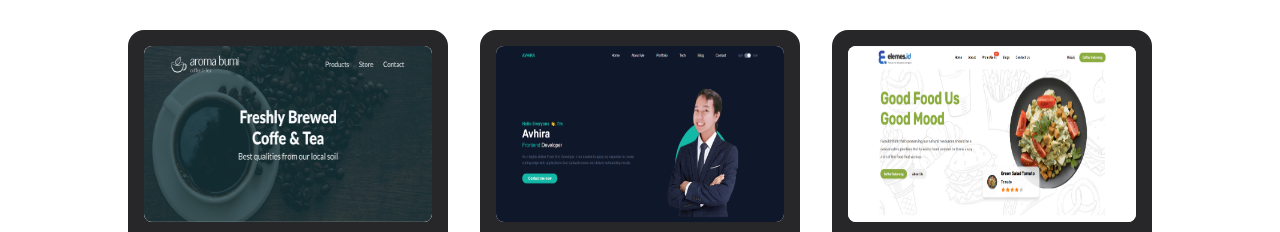
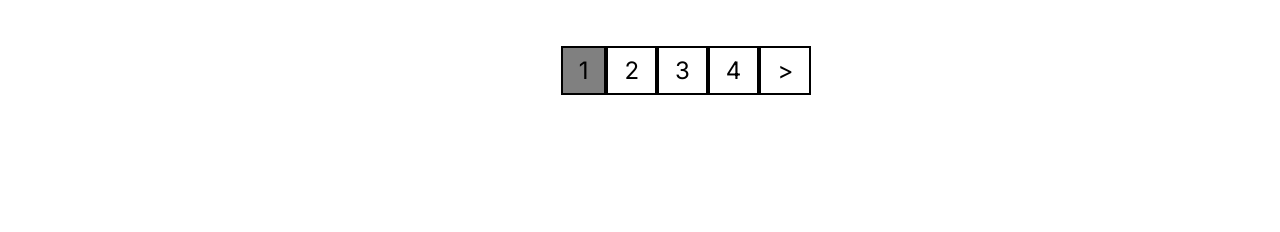
Before and after one commit to avhira/yusup-portfolio, a React (Vite) app: page /project in a window 1280 px wide. Shown: the part 568-800 px from the top of the page. Built offline with nearby package versions, Linux system fonts and the light colour scheme.

Commit message:
add feature

```diff
--- a/package.json
+++ b/package.json
@@ -15,6 +15,7 @@
     "animate.css": "^4.1.1",
     "react": "^18.2.0",
     "react-dom": "^18.2.0",
+    "react-paginate": "^8.2.0",
     "react-router-dom": "^6.18.0",
     "react-toastify": "^10.0.5"
   },
--- a/src/component/ModalComponent.jsx
+++ b/src/component/ModalComponent.jsx
@@ -1,5 +1,5 @@
 import { useState, useEffect } from 'react';
-import ToastMessage, { notify } from '@/component/utilities/ReactToast';
+import ToastMessage, { notify } from '@/utilities/ReactToast';
 import emailjs from '@emailjs/browser';
 
 const ModalComponent = ({ formData, setFormData, showModal, setShowModal, errors }) => {
--- /dev/null
+++ b/src/component/Pagination.jsx
@@ -0,0 +1,35 @@
+import ReactPaginate from 'react-paginate';
+
+const Pagination = ({ setItems, pageCount, fetchDatas, halaman, setHalaman }) => {
+  const handlePageClick = async (data) => {
+    let currentPage = data.selected + 1; // data = indeks
+    setHalaman(currentPage - 1);
+    const itemsPage = await fetchDatas(currentPage);
+    setItems(itemsPage);
+  };
+  return (
+    <>
+      <ReactPaginate
+        previousLabel={'<'}
+        nextLabel={'>'}
+        breakLabel={'...'}
+        pageCount={pageCount}
+        marginPagesDisplayed={2}
+        pageRangeDisplayed={3}
+        onPageChange={handlePageClick}
+        containerClassName={'pagination'}
+        pageClassName={'page-item'}
+        pageLinkClassName={'page-link'}
+        previousClassName={`page-item ${halaman === 0 ? 'hidden' : ''}`}
+        previousLinkClassName={'page-link'}
+        nextClassName={`page-item ${halaman === pageCount - 1 ? 'hidden' : ''}`}
+        nextLinkClassName={'page-link'}
+        breakClassName={'page-item'}
+        breakLinkClassName={'page-link'}
+        activeClassName={'active'}
+      />
+    </>
+  );
+};
+
+export default Pagination;
--- a/src/pages/MyProfile.jsx
+++ b/src/pages/MyProfile.jsx
@@ -1,5 +1,5 @@
 import { useState } from 'react';
-import Back from '@/component/utilities/Back.jsx';
+import Back from '@/utilities/Back.jsx';
 import DataDescription from '@/component/Profile/DataDescription.jsx';
 import Technology from '@/component/Profile/Technology.jsx';
 import Contact from '@/component/Profile/Contact.jsx';
--- a/src/pages/Projects.jsx
+++ b/src/pages/Projects.jsx
@@ -1,15 +1,40 @@
-import Back from '@/component/utilities/Back.jsx';
+import { useState, useEffect } from 'react';
 import { projects } from '@/data/projects.js';
-import Card from '@/component/Card.jsx';
+import Pagination from '@/component/pagination';
+import Back from '@/utilities/Back.jsx';
+import Card from '@/component/Projects/Card';
 
 export default function Projects() {
+  const [items, setItems] = useState([]);
+  const [pageCount, setPageCount] = useState(0);
+  const [halaman, setHalaman] = useState(0);
+  const limit = 3;
+
+  useEffect(() => {
+    setPageCount(Math.ceil(projects.length / limit));
+    setItems(projects.slice(0, limit));
+  }, []);
+
+  const fetchDatas = (pageNumber) => {
+    const startIndex = (pageNumber - 1) * limit;
+    const endIndex = startIndex + limit;
+    const data = projects.slice(startIndex, endIndex);
+    return Promise.resolve(data);
+  };
   return (
     <>
       <Back />
       <div className="container">
         <h1 className="title-project">Portfolio</h1>
-        <Card projects={projects} />
+        <Card projects={items} />
       </div>
+      <Pagination
+        setItems={setItems}
+        pageCount={pageCount}
+        fetchDatas={fetchDatas}
+        halaman={halaman}
+        setHalaman={setHalaman}
+      />
     </>
   );
 }
--- a/src/pages/index.jsx
+++ b/src/pages/index.jsx
@@ -1,6 +1,6 @@
 import { Link } from 'react-router-dom';
 import data from '@/data/link-home.js';
-import Wave from '@/component/utilities/Wave.jsx';
+import Wave from '@/utilities/Wave.jsx';
 import LogoHome from '@/component/LogoHome.jsx';
 
 export default function Home() {
--- a/src/style/style.css
+++ b/src/style/style.css
@@ -386,3 +386,28 @@ form textarea {
   margin-top: 1.5rem;
 }
 /* Modal end */
+
+/* Pagination start */
+.pagination {
+  display: flex;
+  list-style: none;
+  justify-content: center;
+  cursor: pointer;
+  margin-top: 2rem;
+}
+.page-item {
+  padding: 8px 16px;
+  border: 2px solid #000;
+  transition: 0.5s ease;
+}
+.page-link {
+  color: #000;
+  font-size: 1.5rem;
+}
+.active {
+  background-color: #808080;
+}
+.hidden {
+  visibility: hidden;
+}
+/* Pagination end */
```
Also changed, not shown: src/component/Projects/Card.jsx (renamed from src/component/Card.jsx), src/utilities/Back.jsx (renamed from src/component/utilities/Back.jsx), src/utilities/ReactToast.jsx (renamed from src/component/utilities/ReactToast.jsx), src/utilities/Wave.jsx (renamed from src/component/utilities/Wave.jsx), 1 other file (tests, documents, lock files or other folders).
